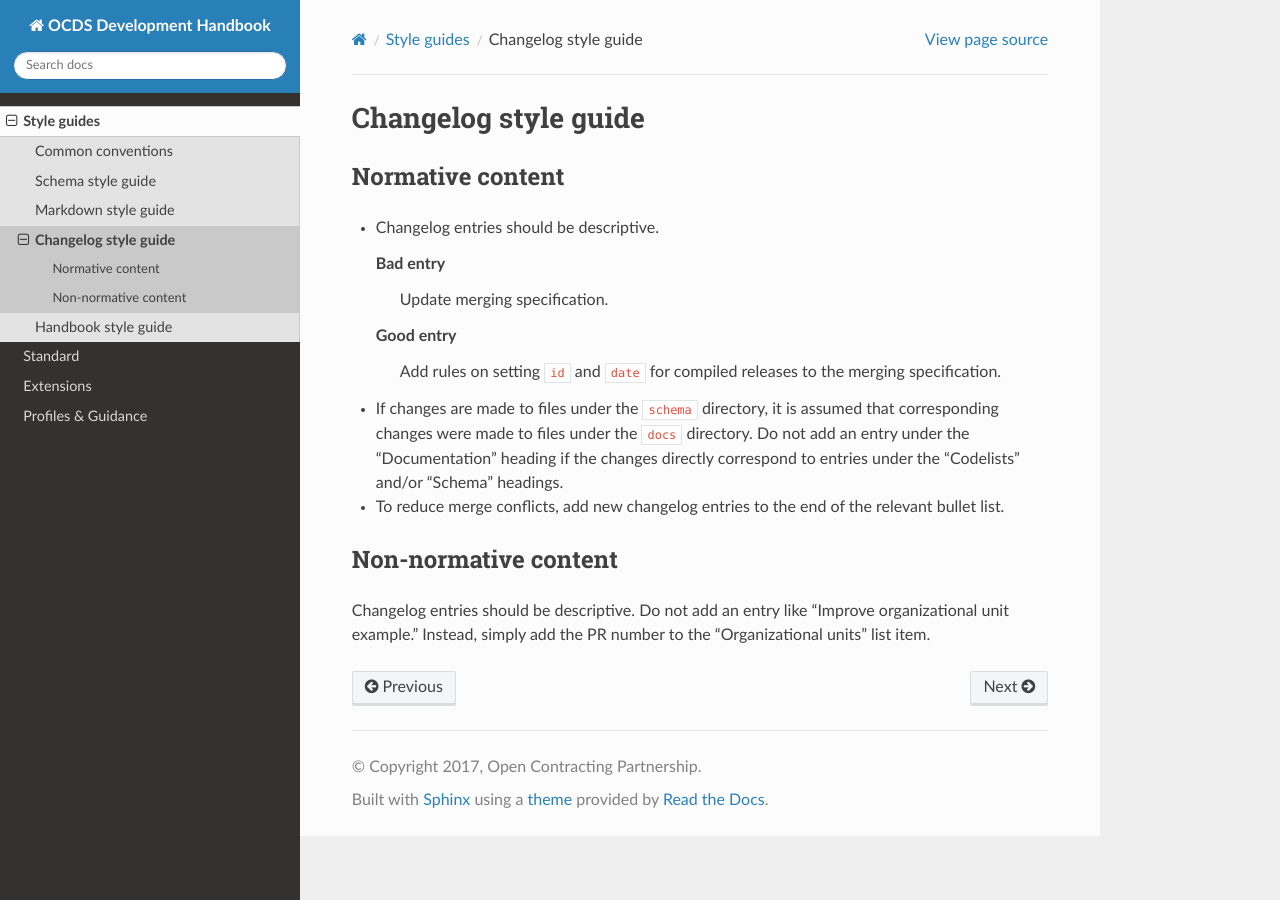
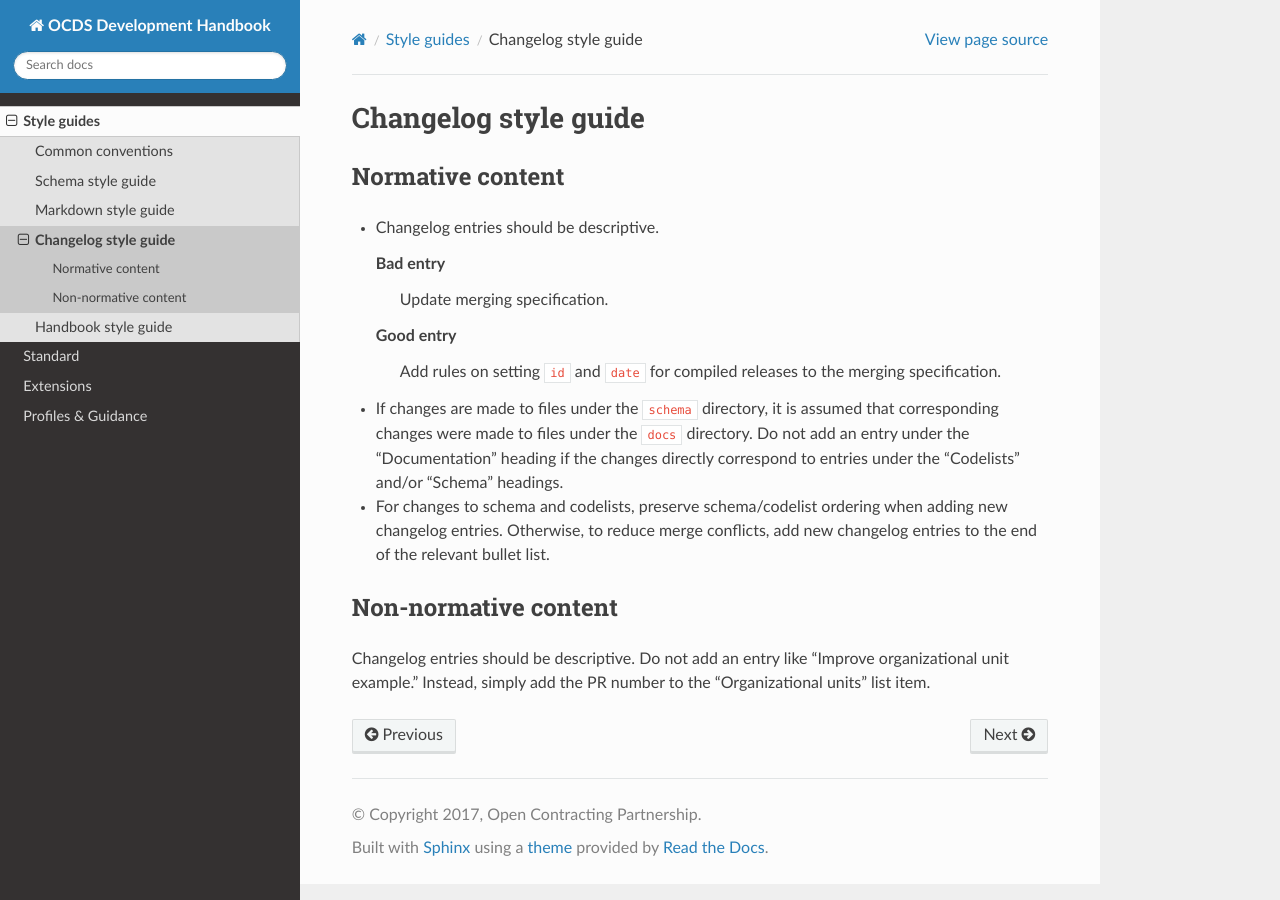
Before and after one commit to open-contracting/standard-development-handbook, a Sphinx documentation site: the page built from docs/meta/changelog_style_guide.rst, in a window 1280 px wide. Built offline with Sphinx 7.4.7 and the Read the Docs theme 2.0.0, drawn with Linux system fonts in a browser that asks for light colours.

Commit message:
Update changelog_style_guide.rst

```diff
--- a/docs/meta/changelog_style_guide.rst
+++ b/docs/meta/changelog_style_guide.rst
@@ -13,7 +13,7 @@ Normative content
 
 -  If changes are made to files under the ``schema`` directory, it is assumed that corresponding changes were made to files under the ``docs`` directory. Do not add an entry under the "Documentation" heading if the changes directly correspond to entries under the "Codelists" and/or "Schema" headings.
 
--  To reduce merge conflicts, add new changelog entries to the end of the relevant bullet list.
+-  For changes to schema and codelists, preserve schema/codelist ordering when adding new changelog entries. Otherwise, to reduce merge conflicts, add new changelog entries to the end of the relevant bullet list.
 
 Non-normative content
 ---------------------
```
